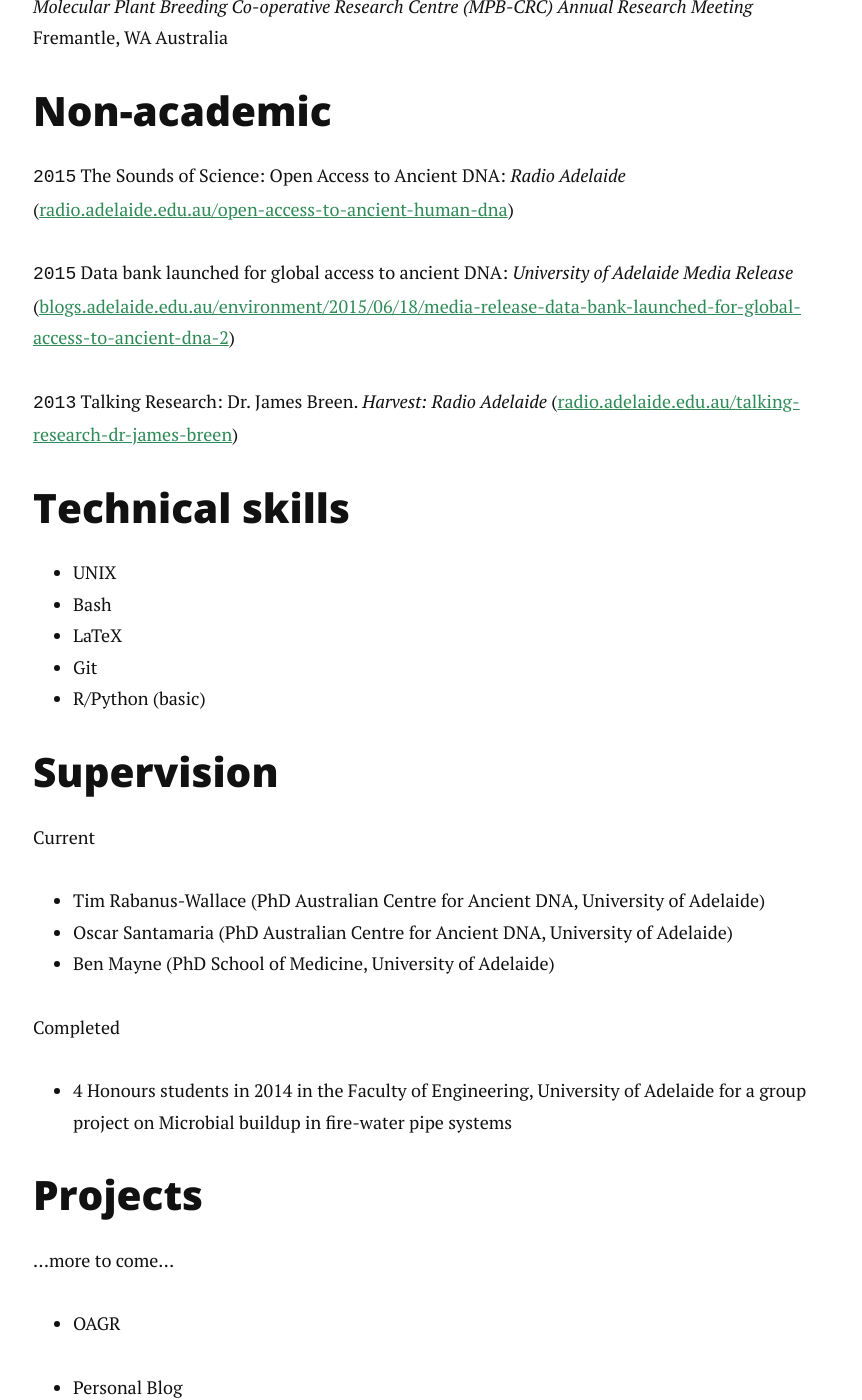
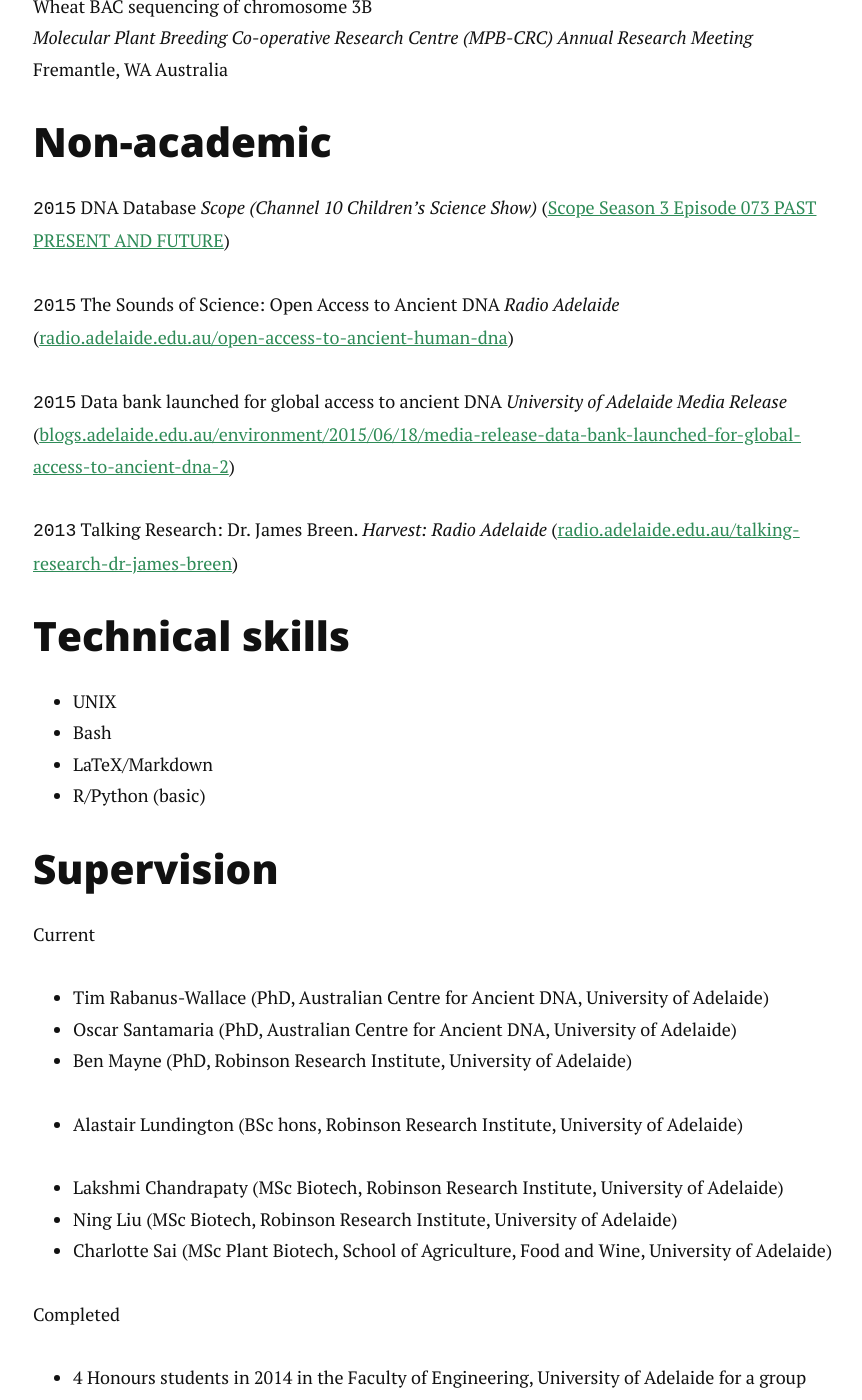
Before and after one commit to jimmybgammyknee/jimmybgammyknee.github.io, a Jekyll site: the page built from cv.md, in a window 1280 px wide and 1400 px high, scrolled down 7089 px. Shown: the whole window, without its empty margins (207-1069 px from the left). Built offline with Jekyll 4.4.1, drawn with Linux system fonts in a browser that asks for light colours; nearby versions of some CDN libraries; some of the changed text lies outside the part shown.

```diff
--- a/cv.md
+++ b/cv.md
@@ -236,10 +237,13 @@ Wheat BAC sequencing of chromosome 3B <br>
 
 ## Non-academic
 
-`2015` The Sounds of Science: Open Access to Ancient DNA: _Radio Adelaide_
+`2015` DNA Database _Scope (Channel 10 Children's Science Show)_
+([Scope Season 3 Episode 073 PAST PRESENT AND FUTURE](http://tenplay.com.au/channel-eleven/scope/episode-details/past-present-and-future?_from=searchresult))
+
+`2015` The Sounds of Science: Open Access to Ancient DNA _Radio Adelaide_
 ([radio.adelaide.edu.au/open-access-to-ancient-human-dna](https://radio.adelaide.edu.au/open-access-to-ancient-human-dna))
 
-`2015` Data bank launched for global access to ancient DNA: _University of Adelaide Media Release_
+`2015` Data bank launched for global access to ancient DNA _University of Adelaide Media Release_
 ([blogs.adelaide.edu.au/environment/2015/06/18/media-release-data-bank-launched-for-global-access-to-ancient-dna-2](https://blogs.adelaide.edu.au/environment/2015/06/18/media-release-data-bank-launched-for-global-access-to-ancient-dna-2))
 
 `2013` Talking Research: Dr. James Breen. _Harvest: Radio Adelaide_
@@ -249,17 +253,22 @@ Wheat BAC sequencing of chromosome 3B <br>
 
 * UNIX
 * Bash
-* LaTeX
-* Git
+* LaTeX/Markdown
 * R/Python (basic)
 
 ## Supervision
 
 Current <br>
 
-* Tim Rabanus-Wallace (PhD Australian Centre for Ancient DNA, University of Adelaide)
-* Oscar Santamaria (PhD Australian Centre for Ancient DNA, University of Adelaide)
-* Ben Mayne (PhD School of Medicine, University of Adelaide)
+* Tim Rabanus-Wallace (PhD, Australian Centre for Ancient DNA, University of Adelaide)
+* Oscar Santamaria (PhD, Australian Centre for Ancient DNA, University of Adelaide)
+* Ben Mayne (PhD, Robinson Research Institute, University of Adelaide)
+
+* Alastair Lundington (BSc hons, Robinson Research Institute, University of Adelaide)
+
+* Lakshmi Chandrapaty (MSc Biotech, Robinson Research Institute, University of Adelaide)
+* Ning Liu (MSc Biotech, Robinson Research Institute, University of Adelaide)
+* Charlotte Sai (MSc Plant Biotech, School of Agriculture, Food and Wine, University of Adelaide)
 
 Completed <br>
 
```
Also changed, not shown: other parts of cv.md (+1 -0 lines), about.md (+8 -7 lines).
